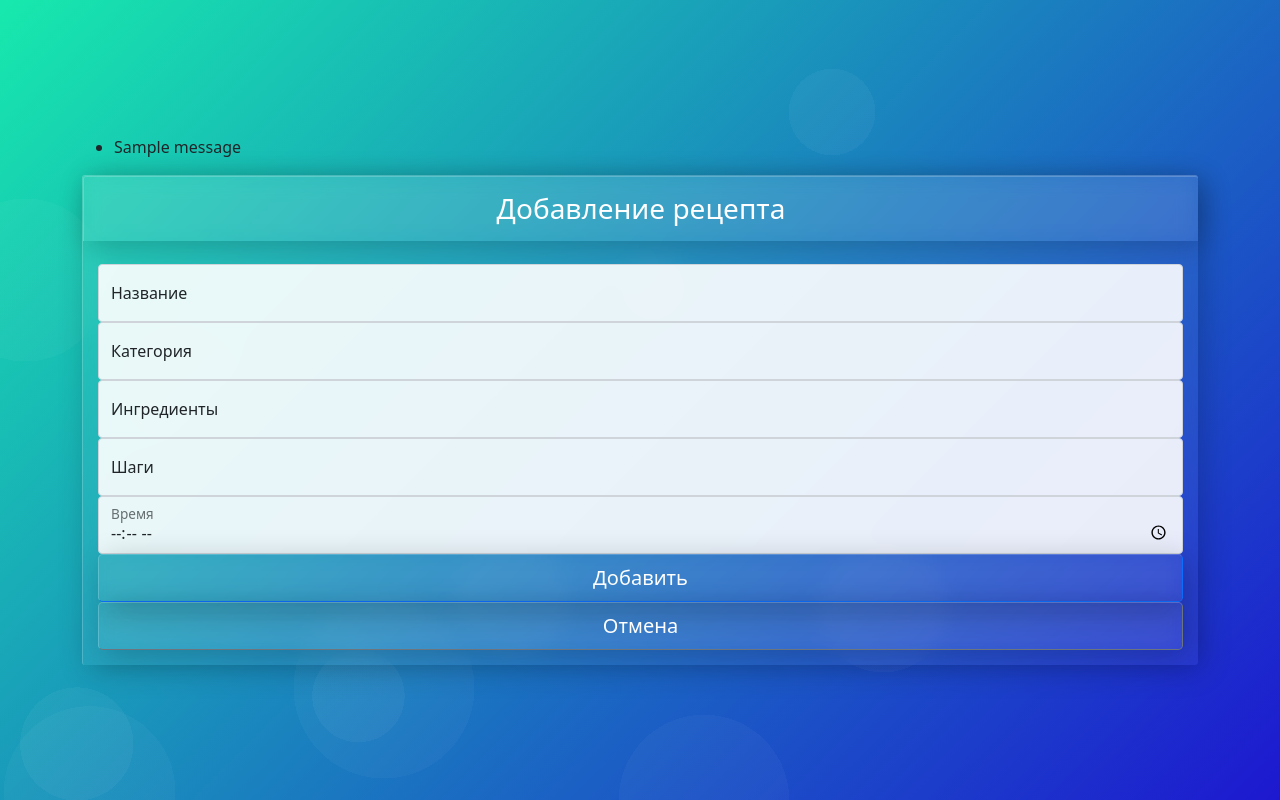
After one commit to LidiiaVerkhovskaia/Recipes, a Flask app: template app/templates/creator_recipe.html in a window 1280 px wide. The commit adds this page. Run offline with Flask 3, Linux system fonts and the light colour scheme; tables that the repository leaves empty hold one stand-in row (values such as "Sample post"); the template is opened without the code that fills it: values that come from a table or form of the project are taken from there, most other values are stand-ins (such as "Sample title", 1, 10 or a date in 2020); one stand-in notice (Sample message) is shown.

Commit message:
feat: forms, models, routes; html page: base, recipe, recipes, creator_recipe, base

```diff
--- a/app/forms.py
+++ b/app/forms.py
@@ -0,0 +1,12 @@
+from flask_wtf import FlaskForm
+from wtforms import StringField, PasswordField, SubmitField, BooleanField, FloatField, RadioField
+from wtforms.validators import DataRequired, Email, EqualTo, ValidationError
+
+
+class RecipeForm(FlaskForm):
+    title = StringField('Title', validators=[DataRequired()])
+    category = StringField('Category', validators=[DataRequired()])
+    ingredients = StringField('Ingredients', validators=[DataRequired()])
+    steps = StringField('Steps', validators=[DataRequired()])
+    time = StringField('Time', validators=[DataRequired()])
+    submit = SubmitField('Добавить')
--- a/app/static/style.css
+++ b/app/static/style.css
@@ -1,75 +1,181 @@
-@import url('https://fonts.googleapis.com/css?family=Fjalla+One&display=swap')
+@import url('https://cdn.jsdelivr.net/npm/bootstrap@5.0.1/dist/css/bootstrap.min.css');
 
-$bg: "https://s3-us-west-2.amazonaws.com/s.cdpn.io/38816/image-from-rawpixel-id-2210775-jpeg.jpg"
-$form-bg: #f8f4e5
-$form-shadow: #ffa580
-$form-primary-highlight: #95a4ff
-$form-secondary-highlight: #ffc8ff
-$font-size: 14pt
-$font-face: 'Fjalla One'
-$font-color: #2A293E
+@mixin glassmorphism() {
+    background: rgba(255,255,255,0.05);
+    backdrop-filter: blur(10px);
+    border-top: 1px solid rgba(255,255,255,0.2);
+    border-left: 1px solid rgba(255,255,255,0.2);
+    box-shadow: 5px 5px 30px rgba(0,0,0,0.2);
+}
 
-*
-  margin: 0
-  padding: 0
+html,
+body {
+  height: 100%;
+}
 
-body
-  background: url($bg) center center no-repeat
-  background-size: cover
-  width: 100vw
-  height: 100vh
-  display: grid
-  align-items: center
-  justify-items: center
+.bg {
+  position: absolute;
+  z-index: -1;
+  top: 0;
+  right: 0;
+  bottom: 0;
+  left: 0;
+  background-image: radial-gradient(circle at 30% 86%, rgba(255,255,255,0.03) 0%, rgba(255,255,255,0.03) 8%, transparent 8%, transparent 92%),
+                    radial-gradient(circle at 55% 100%, rgba(255,255,255,0.03) 0%, rgba(255,255,255,0.03) 8%, transparent 8%, transparent 92%),
+                    radial-gradient(circle at 40% 75%, rgba(255,255,255,0.03) 0%, rgba(255,255,255,0.03) 6%, transparent 6%, transparent 94%),
+                    radial-gradient(circle at 7% 99%, rgba(255,255,255,0.03) 0%, rgba(255,255,255,0.03) 6%, transparent 6%, transparent 94%),
+                    radial-gradient(circle at 69% 76%, rgba(255,255,255,0.03) 0%, rgba(255,255,255,0.03) 6%, transparent 6%, transparent 94%),
+                    radial-gradient(circle at 2% 35%, rgba(255,255,255,0.03) 0%, rgba(255,255,255,0.03) 6%, transparent 6%, transparent 94%),
+                    radial-gradient(circle at 14% 48%, rgba(255,255,255,0.03) 0%, rgba(255,255,255,0.03) 6%, transparent 6%, transparent 94%),
+                    radial-gradient(circle at 28% 87%, rgba(255,255,255,0.04) 0%, rgba(255,255,255,0.04) 4%, transparent 4%, transparent 96%),
+                    radial-gradient(circle at 65% 14%, rgba(255,255,255,0.04) 0%, rgba(255,255,255,0.04) 4%, transparent 4%, transparent 96%),
+                    radial-gradient(circle at 51% 36%, rgba(255,255,255,0.04) 0%, rgba(255,255,255,0.04) 4%, transparent 4%, transparent 96%),
+                    radial-gradient(circle at 6% 93%, rgba(255,255,255,0.04) 0%, rgba(255,255,255,0.04) 4%, transparent 4%, transparent 96%),
+                    linear-gradient(135deg, rgb(23, 233, 173), rgb(29, 24, 208));
+}
 
-.contact-us
-  background: $form-bg
-  padding: 50px 100px
-  border: 2px solid rgba(0,0,0,1)
-  box-shadow: 15px 15px 1px $form-shadow, 15px 15px 1px 2px rgba(0,0,0,1)
+body {
+  display: flex;
+  align-items: center;
+  padding-top: 40px;
+  padding-bottom: 40px;
+  background-color: #f5f5f5;
+}
 
-input
-  display: block
-  width: 100%
-  font-size: $font-size
-  line-height: $font-size * 2
-  font-family: $font-face
-  margin-bottom: $font-size * 2
-  border: none
-  border-bottom: 5px solid rgba(0,0,0,1)
-  background: $form-bg
-  min-width: 250px
-  padding-left: 5px
-  outline: none
-  color: rgba(0,0,0,1)
+.form-signin {
+  width: 100%;
+  max-width: 1400px;
+  margin: auto;
+  background: rgba(255,255,255,0.05);
+  backdrop-filter: blur(10px);
+  border-top: 1px solid rgba(255,255,255,0.2);
+  border-left: 1px solid rgba(255,255,255,0.2);
+  box-shadow: 5px 5px 30px rgba(0,0,0,0.2);
+  border-radius: 3px;
 
-input:focus
-  border-bottom: 5px solid $form-shadow
+  & h1 {
+    background: rgba(255,255,255,0.05);
+    backdrop-filter: blur(10px);
+    border-top: 1px solid rgba(255,255,255,0.2);
+    border-left: 1px solid rgba(255,255,255,0.2);
+    box-shadow: 5px 5px 30px rgba(0,0,0,0.2);
+    margin-top: 0px;
+    border-top-left-radius: 3px;
+    border-top-right-radius: 3px;
+    color: #fff;
+    padding: 15px;
+    text-align: center;
+  }
 
-button
-  display: block
-  margin: 0 auto
-  line-height: $font-size * 2
-  padding: 0 20px
-  background: $form-shadow
-  letter-spacing: 2px
-  transition: .2s all ease-in-out
-  outline: none
-  border: 1px solid rgba(0,0,0,1)
-  box-shadow: 3px 3px 1px 1px $form-primary-highlight, 3px 3px 1px 2px rgba(0,0,0,1)
+    & form {
+    padding: 15px;
 
-  &:hover
-    background: rgba(0,0,0,1)
-    color: white
-    border: 1px solid rgba(0,0,0,1)
+    .btn {
+      background: rgba(255,255,255,0.05);
+      backdrop-filter: blur(10px);
+      border-top: 1px solid rgba(255,255,255,0.2);
+      border-left: 1px solid rgba(255,255,255,0.2);
+      box-shadow: 5px 5px 30px rgba(0,0,0,0.2);
+      color: #fff;
 
-::selection
-  background: $form-secondary-highlight
+      &:hover, &:focus {
+        background: rgba(255,255,255,0.1);
+        box-shadow: none;
+      }
+    }
 
-input:-webkit-autofill,
-input:-webkit-autofill:hover,
-input:-webkit-autofill:focus
-  border-bottom: 5px solid $form-primary-highlight
-  -webkit-text-fill-color: $font-color
-  -webkit-box-shadow: 0 0 0px 1000px $form-bg inset
-  transition: background-color 5000s ease-in-out 0s
+    .form-control:focus {
+      border-color: #ced4da;
+      box-shadow: 5px 5px 30px rgba(0,0,0,0.2);
+    }
+  }
+
+   .copyright {
+     text-align: center;
+     color: rgba(255,255,255,0.65);
+   }
+
+  .form-control {
+    background: rgba(255,255,255,0.9);
+  }
+
+  .form-check {
+    display: flex;
+    align-items: center;
+    color: rgba(255,255,255,0.65);
+    & label {
+      font-size: 0.9em;
+    }
+
+      & input {
+      margin-right: 0.5em;
+
+      &:checked {
+        background-color: #9ce060;
+        border-color: #81c63f;
+      }
+    }
+  }
+
+  .form-floating {
+    &:focus-within {
+      z-index: 2;
+    }
+  }
+
+    & input[type="email"] {
+    margin-bottom: -1px;
+    border-bottom-right-radius: 0;
+    border-bottom-left-radius: 0;
+  }
+    & input[type="password"] {
+    margin-bottom: 10px;
+    border-top-left-radius: 0;
+    border-top-right-radius: 0;
+  }
+
+  .vertical-menu {
+    width: None;
+    height: 200px;
+    overflow-y: auto;
+    scrollbar-width: thin;
+    scrollbar-color: hsl(100 0% 50%);
+    background: rgba(255,255,255,0.05);
+    backdrop-filter: blur(10px);
+    border-top: 1px solid rgba(255,255,255,0.2);
+    border-left: 1px solid rgba(255,255,255,0.2);
+    box-shadow: 5px 5px 30px rgba(0,0,0,0.2);
+    margin-top: 0px;
+    border-top-left-radius: 3px;
+    border-top-right-radius: 3px;
+    color: #fff;
+    padding: 15px;
+    text-align: center;
+  }
+
+  .vertical-menu a {
+    color: white;
+    display: block;
+    padding: 12px;
+    text-decoration: none;
+  }
+
+  .vertical-menu a:hover {
+    background-color: #fff;
+    background: rgba(255,255,255,0.05);
+    backdrop-filter: blur(10px);
+    border-top: 1px solid rgba(255,255,255,0.2);
+    border-left: 1px solid rgba(255,255,255,0.2);
+    box-shadow: 5px 5px 30px rgba(0,0,0,0.2);
+  }
+
+  .vertical-menu a.active {
+    background-color: white;
+    color: white;
+  }
+
+  .floated {
+    float: left;
+    margin-right: 5px
+  }
+}
--- /dev/null
+++ b/app/templates/base.html
@@ -0,0 +1,27 @@
+<!DOCTYPE html>
+<html lang="en">
+<head>
+    <meta charset="UTF-8">
+    <title>{{ title }}</title>
+    <link rel="stylesheet" href="{{ url_for('static', filename='style.css') }}">
+</head>
+<body>
+    <div class="bg"></div>
+    <div class="container">
+        <div>
+            {% with messages = get_flashed_messages(with_categories=true) %}
+            {% if messages %}
+                <ul>
+                    {% for category, message in messages %}
+                        <li>{{ message }}</li>
+                    {% endfor %}
+                </ul>
+            {% endif %}
+            {% endwith %}
+        </div>
+
+        {% block content %}{% endblock %}
+
+    </div>
+</body>
+</html>
--- /dev/null
+++ b/app/templates/creator_recipe.html
@@ -0,0 +1,58 @@
+{% extends "base.html" %}
+
+{% block content %}
+    <div class="form-signin">
+        <h1 class="h3">Добавление рецепта</h1>
+        <form method="POST" action="{{ url_for('routes.creator_recipe') }}">
+            {{ form.hidden_tag() }}
+            <div class="form-floating">
+                {{ form.title(class="form-control", placeholder="Title", required=True) }}
+                <label for="floatingInput">Название</label>
+                {% for error in form.title.errors %}
+                    <span style="color: red;">[{{ error }}]</span>
+                {% endfor %}
+            </div>
+
+            <div class="form-floating">
+                {{ form.category(class="form-control", placeholder="Category", required=True) }}
+                <label for="floatingInput">Категория</label>
+                {% for error in form.category.errors %}
+                    <span style="color: red;">[{{ error }}]</span>
+                {% endfor %}
+            </div>
+
+            <div class="form-floating">
+                {{ form.ingredients(class="form-control", placeholder="Ingredients", required=True) }}
+                <label for="floatingInput">Ингредиенты</label>
+                {% for error in form.ingredients.errors %}
+                    <span style="color: red;">[{{ error }}]</span>
+                {% endfor %}
+            </div>
+
+            <div class="form-floating">
+                {{ form.steps(class="form-control", placeholder="Steps", required=True) }}
+                <label for="floatingInput">Шаги</label>
+                {% for error in form.steps.errors %}
+                    <span style="color: red;">[{{ error }}]</span>
+                {% endfor %}
+            </div>
+
+            <div class="form-floating">
+                {{ form.time(class="form-control", type="time", placeholder="Time", required=True) }}
+                <label for="floatingInput">Время</label>
+                {% for error in form.steps.errors %}
+                    <span style="color: red;">[{{ error }}]</span>
+                {% endfor %}
+            </div>
+
+            <div class="form-floating">
+                {{ form.submit(class="w-100 btn btn-lg btn-primary") }}
+            </div>
+
+            <div>
+                <a class="w-100 btn btn-lg btn-secondary" href="{{ url_for('routes.recipes') }}">Отмена</a>
+            </div>
+
+        </form>
+    </div>
+{% endblock %}
```
Also changed, not shown: app/__init__.py (+3 -4 lines), app/models.py (+10 -0 lines), app/routes.py (+53 -0 lines), app/templates/recipe.html (added, +26 -0 lines), app/templates/recipes.html (added, +35 -0 lines), config.py (line endings or trailing spaces).
